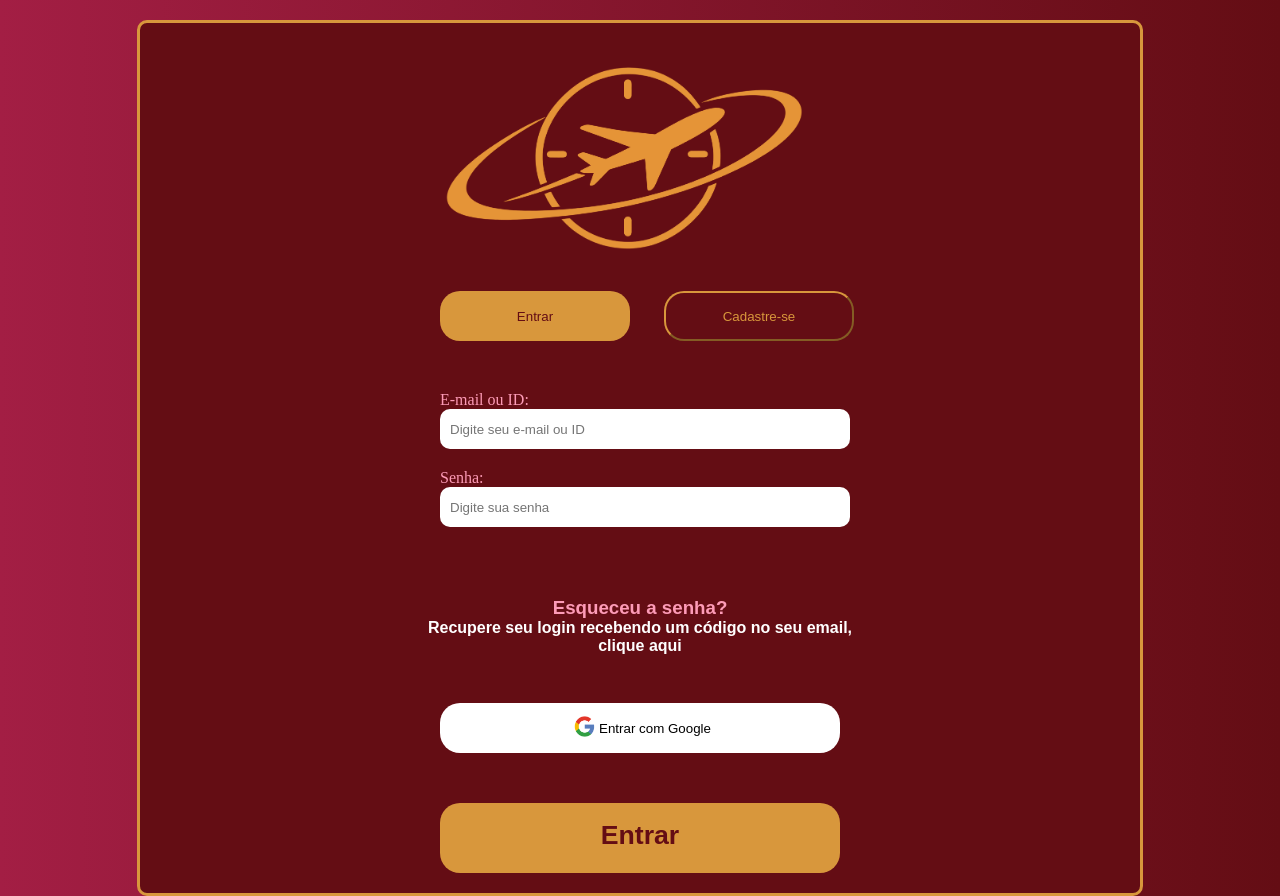
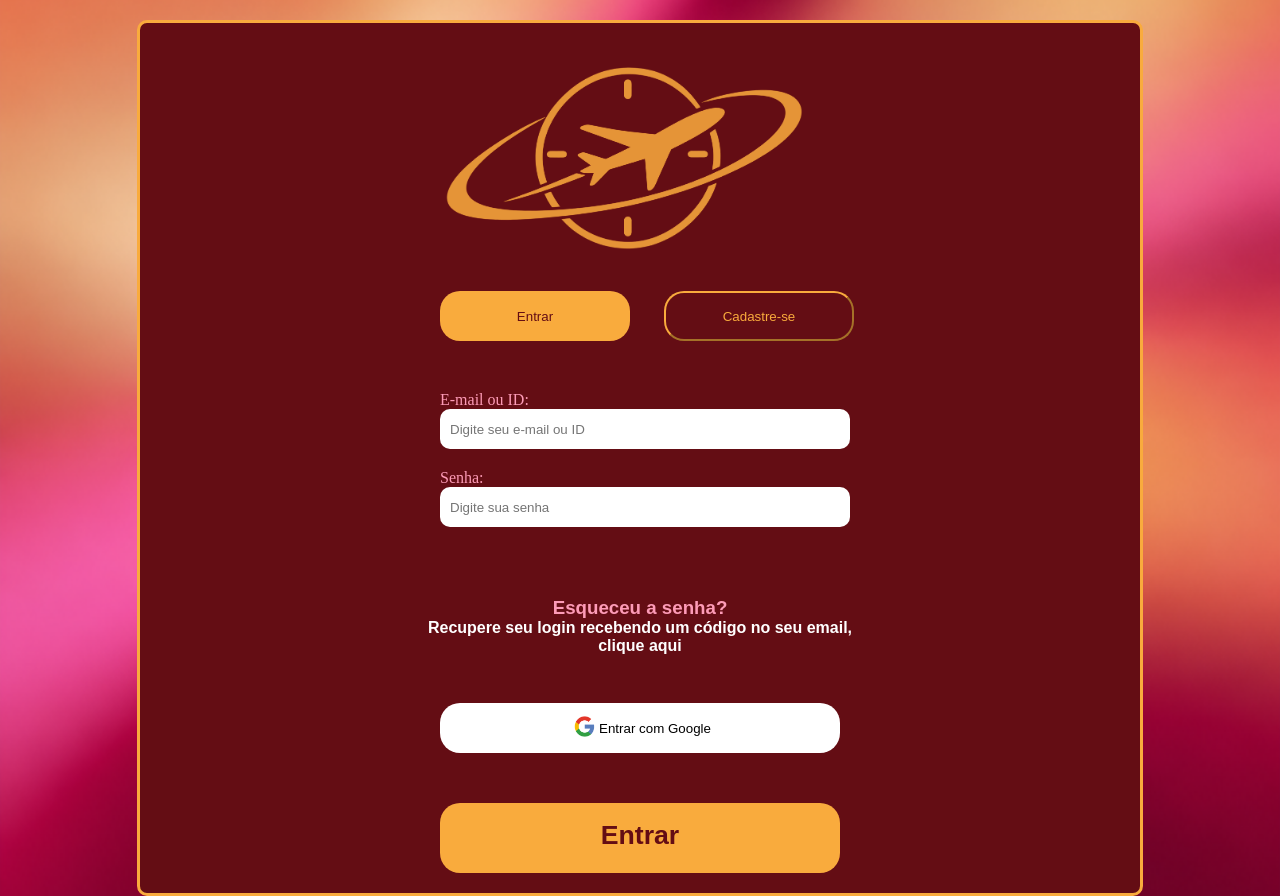
Before and after one commit to SENAI-Cotia/DS-SEDUC-2026-2-GP1-TEMPUS, a plain HTML site: page pages/login.html in a window 1280 px wide. Drawn offline with Linux system fonts and the light colour scheme.

Commit message:
mundança no fundo

```diff
--- a/styles/login.css
+++ b/styles/login.css
@@ -4,7 +4,11 @@
 }
 
 body{
-    background: linear-gradient(to right, #a31e44, #640D14 )
+    background-image: url(../img/fundo.png);
+    background-repeat: no-repeat;
+    background-size: cover;
+    background-position: center;
+
 }
 
 .conteudo{
@@ -18,7 +22,7 @@ body{
     max-width: 1000px;
 
     border-radius: 10px;
-    border: 3px solid #D8973C;
+    border: 3px solid #f9ab3d;
 }
 
 .google{
@@ -86,7 +90,7 @@ h4 a:hover{
 
 .entrar{
     color: #640D14;
-    background-color: #D8973C;
+    background-color: #f9ab3d;
     border: none;
     margin-left: 300px;
     margin-right: 30px;
@@ -94,8 +98,8 @@ h4 a:hover{
 
 .cadastrar{
     background-color: #640D14;
-    border-color: #D8973C;
-    color: #D8973C;
+    border-color: #f9ab3d;
+    color: #f9ab3d;
 }
 
 .entrar-google{
@@ -118,7 +122,7 @@ h4 a:hover{
     margin-top: 50px;
     margin-left: 300px;
 
-    background-color: #D8973C;
+    background-color: #f9ab3d;
 }
 
 .entrar-final h1{
```
Also changed, not shown: img/fundo.png (added).
